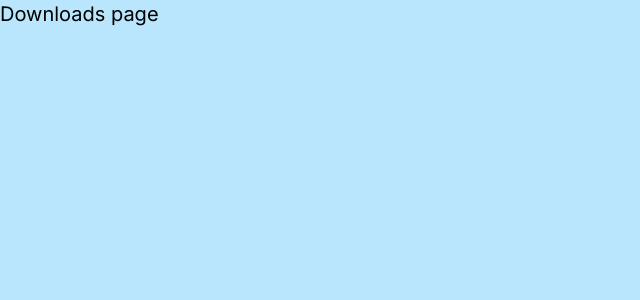
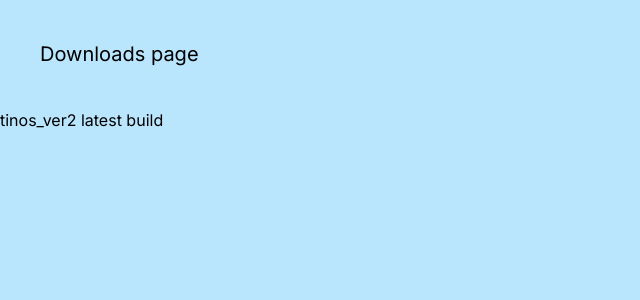
Before and after one commit to randomusert/tinteem, a Next.js app: page /downloads in a window 1280 px wide. Shown: the top 300 px of the page, without its empty margins (0-640 px from the left). Built offline with nearby package versions, Linux system fonts and the light colour scheme.

Commit message:
more work on downloads page

```diff
--- a/src/app/about/page.js
+++ b/src/app/about/page.js
@@ -3,7 +3,7 @@ import Image from "next/image";
 
 export default function About() {
   return (
-    <main className="flex min-h-screen flex-col">
+    <main className="flex min-h-screen flex-col bg-sky-200">
       <div className="z-10 max-w-5xl w-full">
         <h1 className="text-lg underline font-bold">What is tinteeams goal and who are we behind the scenes?</h1>
       </div>
--- a/src/app/downloads/page.js
+++ b/src/app/downloads/page.js
@@ -1,12 +1,15 @@
 import Image from "next/image";
-import Link from "next/link";
 
 export default function Home() {
   return (
     <main className="flex min-h-screen flex-col bg-sky-200">
       <div className="z-10 max-w-5xl w-full">
-        <h1 className="text-xl">Downloads page</h1>
-        <h1></h1>
+        <h1 className="text-xl p-10">Downloads page</h1>
+        <div>
+            <a href="https://github.com/tinteeam/tinos_version2/releases/download/build-3/tinos_version2-build3.iso">
+                <h1>tinos_ver2 latest build</h1>
+            </a>
+        </div>
       </div>
     </main>
   );
--- a/src/app/page.js
+++ b/src/app/page.js
@@ -4,9 +4,10 @@ import Link from "next/link";
 export default function Home() {
   return (
     <main className="flex min-h-screen flex-col bg-sky-200">
-      <div className="z-10 max-w-5xl w-full">
+      <div className="z-10 max-w-5xl w-full  space-x-2">
         <h1 className="text-lg underline font-bold">The roadmap</h1>
-         <a href="/about" className="border-2 border-sky-500 hover:font-bold">About</a>
+
+         <a href="/about" className="border-2 border-sky-500 hover:font-bold text-xl">About</a>
         <a href="/downloads" className="border-2 border-sky-500 hover:font-bold text-xl">Downloads</a>
       </div>
     </main>
```
Also changed, not shown: 2 other files (tests, documents, lock files or other folders).
